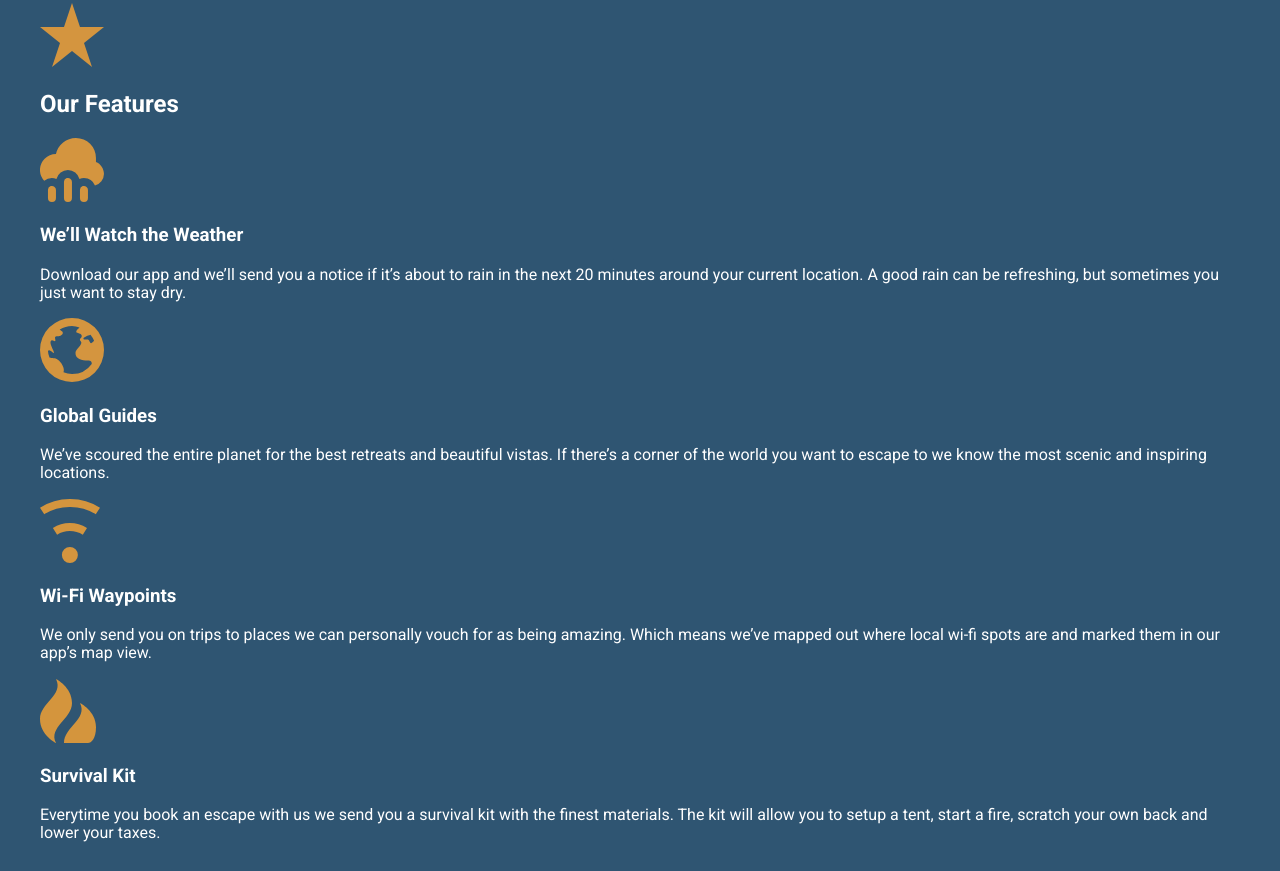
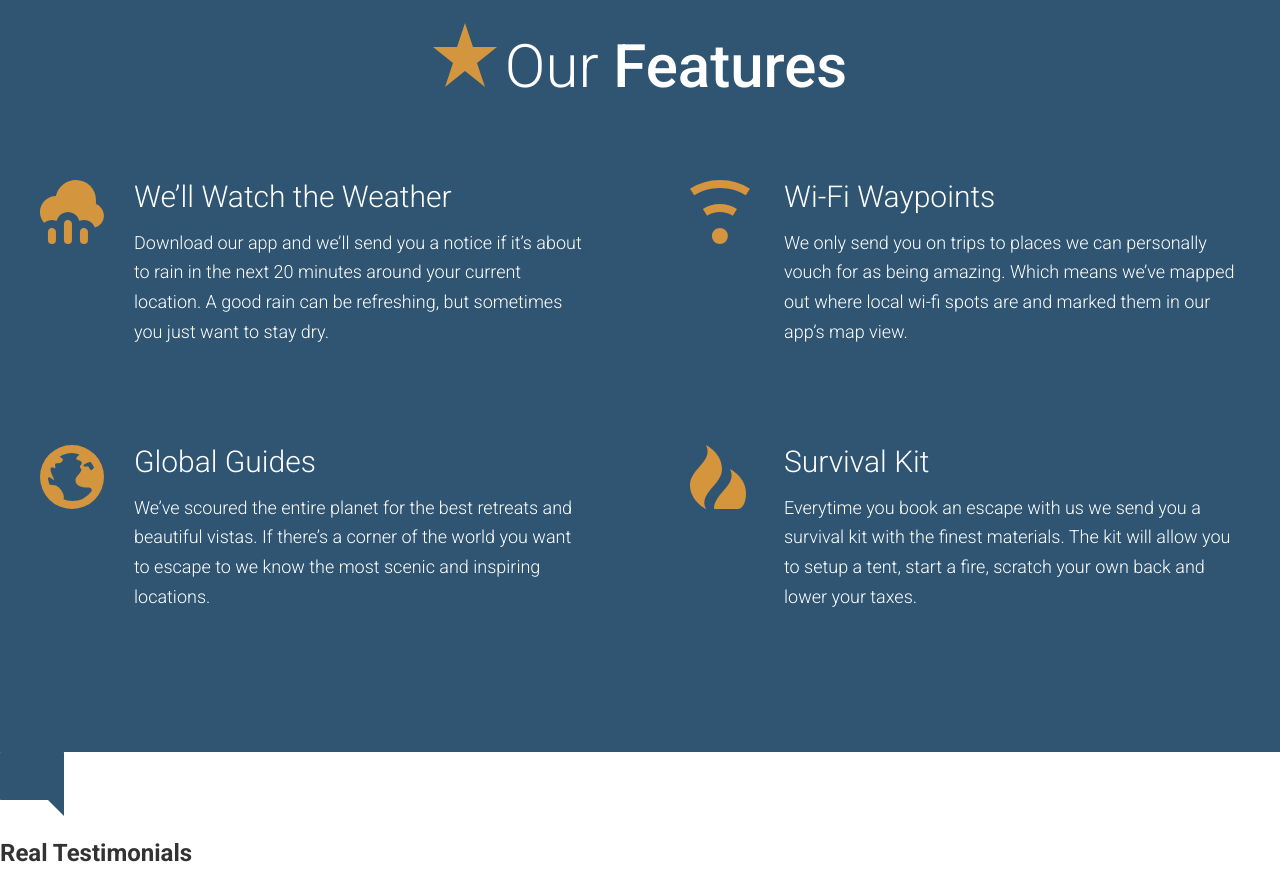
Before and after one commit to joncarr/a-travel-site, a website: page app/index.html in a window 1280 px wide. Shown: the part 2282-3153 px from the top of the page. Drawn offline with Linux system fonts and the light colour scheme.

Commit message:
Completed our features section

```diff
--- /dev/null
+++ b/app/assets/styles/modules/_feature-item.css
@@ -0,0 +1,31 @@
+.feature-item {
+    position: relative;
+    padding-bottom: 2.5rem;
+
+    @mixin atSmall {
+        padding-left: 94px;
+    }
+
+    &__icon {
+        display: block;
+        margin: 0 auto;
+        @mixin atSmall {
+            position: absolute;
+            left: 0;
+        }
+    }
+
+    &__title {
+        font-size: 1.6rem;
+        font-weight: 300;
+        margin-top: .7em;
+        margin-bottom: .8rem;
+        text-align: center;
+
+        @mixin atSmall {
+            text-align: left;
+            margin-top: 1em;
+            font-size: 1.875rem;
+        }
+    }
+}
--- a/app/assets/styles/modules/_generic-content-container.css
+++ b/app/assets/styles/modules/_generic-content-container.css
@@ -1,8 +1,9 @@
 .generic-content-container {
 
     p {
+        font-weight: 300;
         line-height: 1.65;
-        margin: 1.8rem 0;
+        margin: 0 0 1.8rem 0;
 
         @mixin atSmall {
             font-size: 1.125rem;
--- a/app/assets/styles/modules/_row.css
+++ b/app/assets/styles/modules/_row.css
@@ -6,12 +6,20 @@
         margin-right: -65px;
     }
 
+    &--gutters-large {
+        margin-right: -100px;
+    }
+
     &--gutters > div {
         padding-right: 65px;
     }
 
+    &--gutters-large > div {
+        padding-right: 100px;
+    }
+
     &__b-margin-until-medium {
-        margin-bottom: 1rem;
+        margin-bottom: .5rem;
     }
 
     @mixin atMedium {
@@ -25,8 +33,13 @@
                 width: 33.33%;
             }
 
-            &__medium4--larger {
+            &__medium-4--larger {
                 width: 37%;
+            }
+
+            &__medium-6 {
+                float: left;
+                width: 50%;
             }
 
             &__medium-8 {
--- /dev/null
+++ b/app/assets/styles/modules/_section-title.css
@@ -0,0 +1,27 @@
+.section-title {
+    font-size: 2.55rem;
+    font-weight: 300;
+    text-align: center;
+
+    @mixin atSmall {
+        font-size: 3.75rem;
+    }
+
+    strong {
+        font-weight: 500;
+    }
+
+    &__icon {
+        display: block;
+        margin-left: auto;
+        margin-right: auto;
+        margin-bottom: .6rem;
+
+        @mixin atSmall {
+            margin-right: .5rem;
+            margin-left: 0;
+            margin-bottom: 0;
+            display: inline-block;
+        }
+    }
+}
--- a/app/assets/styles/styles.css
+++ b/app/assets/styles/styles.css
@@ -9,3 +9,5 @@
 @import "modules/_headline";
 @import "modules/_row";
 @import "modules/_generic-content-container";
+@import "modules/_section-title";
+@import "modules/_feature-item";
--- a/app/index.html
+++ b/app/index.html
@@ -76,24 +76,34 @@
 
     <div id="features" class="page-section page-section--blue">
         <div class="wrapper">
-            <img src="assets/images/icons/star.svg">
-            <h2>Our Features</h2>
+            <h2 class="section-title"><img src="assets/images/icons/star.svg" class="section-title__icon">Our <strong>Features</strong></h2>
 
-            <img src="assets/images/icons/rain.svg">
-            <h3>We&rsquo;ll Watch the Weather</h3>
-            <p>Download our app and we&rsquo;ll send you a notice if it&rsquo;s about to rain in the next 20 minutes around your current location. A good rain can be refreshing, but sometimes you just want to stay dry.</p>
-
-            <img src="assets/images/icons/globe.svg">
-            <h3>Global Guides</h3>
-            <p>We&rsquo;ve scoured the entire planet for the best retreats and beautiful vistas. If there&rsquo;s a corner of the world you want to escape to we know the most scenic and inspiring locations.</p>
-
-            <img src="assets/images/icons/wifi.svg">
-            <h3>Wi-Fi Waypoints</h3>
-            <p>We only send you on trips to places we can personally vouch for as being amazing. Which means we&rsquo;ve mapped out where local wi-fi spots are and marked them in our app&rsquo;s map view.</p>
-
-            <img src="assets/images/icons/fire.svg">
-            <h3>Survival Kit</h3>
-            <p>Everytime you book an escape with us we send you a survival kit with the finest materials. The kit will allow you to setup a tent, start a fire, scratch your own back and lower your taxes.</p>
+            <div class="row row--gutters-large generic-content-container">
+                <div class="row__medium-6">
+                    <div class="feature-item">
+                        <img src="assets/images/icons/rain.svg" class="feature-item__icon">
+                        <h3 class="feature-item__title">We&rsquo;ll Watch the Weather</h3>
+                        <p>Download our app and we&rsquo;ll send you a notice if it&rsquo;s about to rain in the next 20 minutes around your current location. A good rain can be refreshing, but sometimes you just want to stay dry.</p>
+                    </div>
+                    <div class="feature-item">
+                        <img src="assets/images/icons/globe.svg" class="feature-item__icon">
+                        <h3 class="feature-item__title">Global Guides</h3>
+                        <p>We&rsquo;ve scoured the entire planet for the best retreats and beautiful vistas. If there&rsquo;s a corner of the world you want to escape to we know the most scenic and inspiring locations.</p>
+                    </div>
+                </div>
+                <div class="row__medium-6">
+                    <div class="feature-item">
+                        <img src="assets/images/icons/wifi.svg" class="feature-item__icon">
+                        <h3 class="feature-item__title">Wi-Fi Waypoints</h3>
+                        <p>We only send you on trips to places we can personally vouch for as being amazing. Which means we&rsquo;ve mapped out where local wi-fi spots are and marked them in our app&rsquo;s map view.</p>
+                    </div>
+                    <div class="feature-item">
+                        <img src="assets/images/icons/fire.svg" class="feature-item__icon">
+                        <h3 class="feature-item__title">Survival Kit</h3>
+                        <p>Everytime you book an escape with us we send you a survival kit with the finest materials. The kit will allow you to setup a tent, start a fire, scratch your own back and lower your taxes.</p>
+                    </div>
+                </div>
+            </div>
         </div>
     </div>
 
--- a/app/temp/styles/styles.css
+++ b/app/temp/styles/styles.css
@@ -640,12 +640,20 @@ a {
   margin-right: -65px;
 }
 
+.row--gutters-large {
+  margin-right: -100px;
+}
+
 .row--gutters > div {
   padding-right: 65px;
 }
 
+.row--gutters-large > div {
+  padding-right: 100px;
+}
+
 .row__b-margin-until-medium {
-  margin-bottom: 1rem;
+  margin-bottom: .5rem;
 }
 
 @media (min-width: 800px) {
@@ -659,8 +667,13 @@ a {
     width: 33.33%;
   }
 
-  .row__medium4--larger {
+  .row__medium-4--larger {
     width: 37%;
+  }
+
+  .row__medium-6 {
+    float: left;
+    width: 50%;
   }
 
   .row__medium-8 {
@@ -674,8 +687,9 @@ a {
 }
 
 .generic-content-container p {
+  font-weight: 300;
   line-height: 1.65;
-  margin: 1.8rem 0;
+  margin: 0 0 1.8rem 0;
 }
 
 @media (min-width: 530px) {
@@ -688,3 +702,79 @@ a {
 .generic-content-container p a {
   font-weight: 700;
 }
+
+.section-title {
+    font-size: 2.55rem;
+    font-weight: 300;
+    text-align: center;
+}
+
+@media (min-width: 530px) {
+
+  .section-title {
+    font-size: 3.75rem;
+  }
+}
+
+.section-title strong {
+  font-weight: 500;
+}
+
+.section-title__icon {
+  display: block;
+  margin-left: auto;
+  margin-right: auto;
+  margin-bottom: .6rem;
+}
+
+@media (min-width: 530px) {
+
+  .section-title__icon {
+    margin-right: .5rem;
+    margin-left: 0;
+    margin-bottom: 0;
+    display: inline-block;
+  }
+}
+
+.feature-item {
+    position: relative;
+    padding-bottom: 2.5rem;
+}
+
+@media (min-width: 530px) {
+
+  .feature-item {
+    padding-left: 94px;
+  }
+}
+
+.feature-item__icon {
+  display: block;
+  margin: 0 auto;
+}
+
+@media (min-width: 530px) {
+
+  .feature-item__icon {
+    position: absolute;
+    left: 0;
+  }
+}
+
+.feature-item__title {
+  font-size: 1.6rem;
+  font-weight: 300;
+  margin-top: .7em;
+  margin-bottom: .8rem;
+  text-align: center;
+}
+
+@media (min-width: 530px) {
+
+  .feature-item__title {
+    text-align: left;
+    margin-top: 1em;
+    font-size: 1.875rem;
+  }
+}
```
